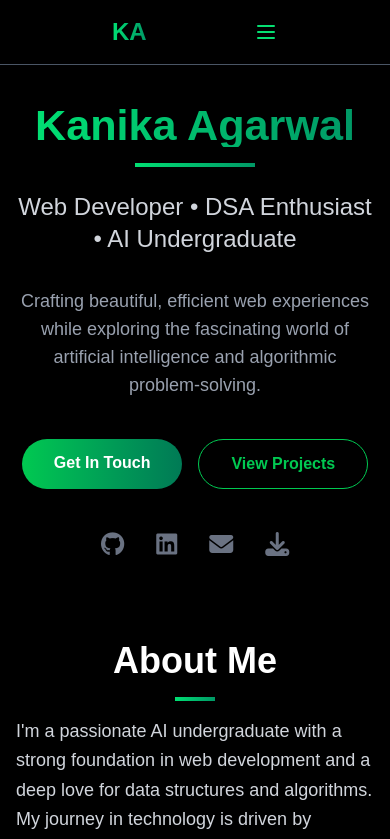
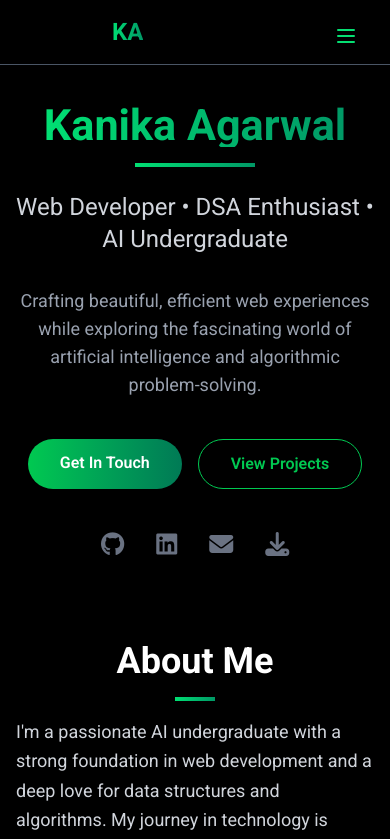
Before and after one commit to Kanikagarwal/kanika-agarwal, a React (Vite) app: page / in a window 390 px wide. Shown: the top 839 px of the page. Built offline with nearby package versions, Linux system fonts and the light colour scheme.

Commit message:
committed after a long time

```diff
--- a/index.html
+++ b/index.html
@@ -9,6 +9,10 @@
 <link rel="icon" type="image/png" sizes="16x16" href="/favicon-16x16.png">
 <link rel="manifest" href="/site.webmanifest">
     <link rel="stylesheet" href="https://cdnjs.cloudflare.com/ajax/libs/font-awesome/6.7.2/css/all.min.css" integrity="sha512-Evv84Mr4kqVGRNSgIGL/F/aIDqQb7xQ2vcrdIwxfjThSH8CSR7PBEakCr51Ck+w+/U6swU2Im1vVX0SVk9ABhg==" crossorigin="anonymous" referrerpolicy="no-referrer" />
+
+    <link rel="preconnect" href="https://fonts.googleapis.com">
+<link rel="preconnect" href="https://fonts.gstatic.com" crossorigin>
+<link href="https://fonts.googleapis.com/css2?family=Roboto:ital,wght@0,100..900;1,100..900&display=swap" rel="stylesheet">
     <title>Kanika Agarwal</title>
   </head>
   <body>
--- a/src/Sections/Navbar.jsx
+++ b/src/Sections/Navbar.jsx
@@ -43,7 +43,7 @@ const Navbar = () => {
 
           {/* Hamburger (show below md) */}
           <button
-            className="md:hidden text-green-400 ml-4"
+            className="md:hidden text-green-400 ml-4 absolute top-6 right-8 z-50"
             onClick={() => setMenuOpen(!menuOpen)}
           >
             <svg
@@ -74,17 +74,17 @@ const Navbar = () => {
 
       {/* Slide-in mobile menu */}
       <div
-        className={`md:hidden fixed top-10 right-0 w-1/4 h-screen bg-black/90 backdrop-blur-md text-white px-4 py-8 transition-transform duration-300 z-40 transform ${
+        className={`md:hidden fixed top-10 right-0 w-32 text-center  h-screen bg-black/90 backdrop-blur-md text-white  transition-transform duration-300 z-40 transform ${
           menuOpen ? "translate-x-0" : "translate-x-full"
         }`}
       >
-        <ul className="flex flex-col gap-6 text-sm font-medium">
-          <li>
+        <ul className="flex flex-col gap-6 text-sm font-medium bg-green-900">
+          <li className='border-b border-gray-400 pb-4 mt-10'>
             <a href="#home" className="link" onClick={() => setMenuOpen(false)}>
               Home
             </a>
           </li>
-          <li>
+          <li className='border-b border-gray-400 pb-4 '>
             <a
               href="#about"
               className="link"
@@ -93,7 +93,7 @@ const Navbar = () => {
               About
             </a>
           </li>
-          <li>
+          <li className='border-b border-gray-400 pb-4'>
             <a
               href="#skills"
               className="link"
@@ -102,7 +102,7 @@ const Navbar = () => {
               Skills
             </a>
           </li>
-          <li>
+          <li className='border-b border-gray-400 pb-4'>
             <a
               href="#projects"
               className="link"
@@ -111,7 +111,7 @@ const Navbar = () => {
               Projects
             </a>
           </li>
-          <li>
+          <li className='border-b border-gray-400 pb-4'>
             <a
               href="#contact"
               className="link"
--- a/src/index.css
+++ b/src/index.css
@@ -6,7 +6,7 @@ html,body{
 }
 body{
   background-color: black;
-  font-family: sans-serif;
+  font-family: "Roboto", sans-serif;
   }
 
   /* Add this to your CSS file or inside a <style> tag */
```
